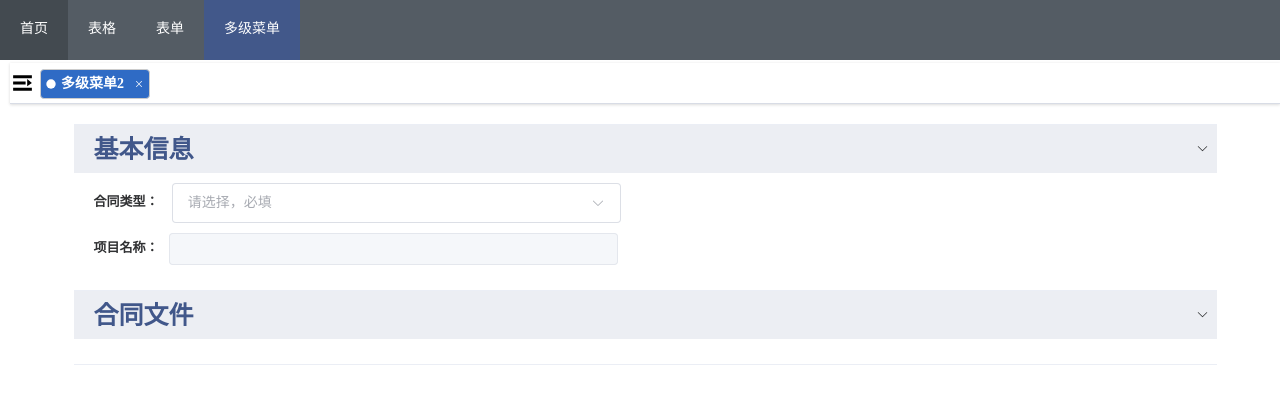
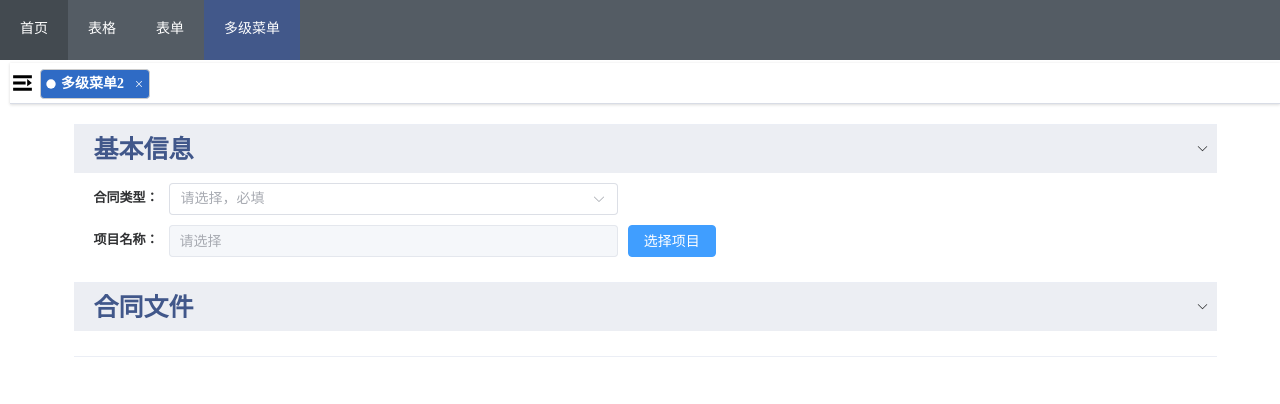
Before and after one commit to yuansp/vue3-ts-element-plus, a Vue app: page /meus/meus2 in a window 1280 px wide. Shown: the top 404 px of the page. Built offline with nearby package versions, Linux system fonts and the light colour scheme.

Commit message:
表单完善

```diff
--- a/components.d.ts
+++ b/components.d.ts
@@ -13,6 +13,7 @@ declare module '@vue/runtime-core' {
     ElConfigProvider: typeof import('element-plus/es')['ElConfigProvider']
     ElContainer: typeof import('element-plus/es')['ElContainer']
     ElDialog: typeof import('element-plus/es')['ElDialog']
+    ElForm: typeof import('element-plus/es')['ElForm']
     ElHeader: typeof import('element-plus/es')['ElHeader']
     ElInput: typeof import('element-plus/es')['ElInput']
     ElMain: typeof import('element-plus/es')['ElMain']
--- a/src/components/project/projectType.vue
+++ b/src/components/project/projectType.vue
@@ -1,9 +1,9 @@
 <template>
   <el-select
     class="m-2 widths"
-    size="large"
     v-model="value"
     placeholder="请选择，必填"
+    @change="select"
   >
     <el-option
       v-for="item in data"
@@ -23,7 +23,13 @@ export default defineComponent({
   components: {
     ElSelect,
   },
-  setup() {
+  props: {
+    selectType: {
+      type: Function,
+      required: true,
+    },
+  },
+  setup(props) {
     const value = ref("");
     const options = reactive<{ data: projectType[] }>({
       data: [],
@@ -36,9 +42,17 @@ export default defineComponent({
     onMounted(() => {
       getData();
     });
+    const select = (val: number) => {
+      options.data.forEach((item) => {
+        if (item.id === val) {
+          props.selectType(item);
+        }
+      });
+    };
     return {
       value,
       ...toRefs(options),
+      select,
     };
   },
 });
--- a/src/views/meus/meuchild/meus2.vue
+++ b/src/views/meus/meuchild/meus2.vue
@@ -1,16 +1,21 @@
 <template>
   <div class="mains">
+    <el-form :model="formData">
       <el-collapse v-model="activeNames">
         <el-collapse-item name="1">
           <template #title>
             <span class="headers">基本信息</span>
           </template>
           <div class="rows">
-          <span class="titles">合同类型：</span> <ProjectType />
+            <span class="titles">合同类型：</span>
+            <span>
+              <ProjectType :selectType="selectType"/>
+            </span>
           </div>
           <div class="rows">
             <span class="titles">项目名称：</span>
-          <el-input type="text" disabled class="W40"></el-input>
+            <el-input type="text" disabled class="W40 showProjects" placeholder="请选择"></el-input>
+            <el-button type="primary" @click="showProject">选择项目</el-button>
           </div>
         </el-collapse-item>
         <el-collapse-item name="2" class="aaa">
@@ -19,21 +24,18 @@
           </template>
         </el-collapse-item>
       </el-collapse>
-    <!-- <div class="rows">
-      <span class="titles">项目名称</span>
-      <el-input type="text" disabled></el-input>
-    </div>
-    <el-button @click="showDialog">选择项目按钮</el-button> -->
+    </el-form>
     <el-dialog v-model="dialogVisible" title="选择项目" width="50%">
       <Project :selectProject="selectProject" :closed="closed" />
     </el-dialog>
   </div>
 </template>
 <script lang='ts'>
-import { defineComponent, ref } from "vue";
-import { ElDialog, ElButton, ElTable, ElInput } from "element-plus";
+import { defineComponent, reactive, ref } from "vue";
+import { ElDialog, ElButton, ElTable, ElInput, ElForm } from "element-plus";
 import Project from "@/components/project/project.vue";
 import ProjectType from "@/components/project/projectType.vue";
+import { projectType } from "@/stype/project";
 export default defineComponent({
   components: {
     Project,
@@ -41,11 +43,18 @@ export default defineComponent({
     ElDialog,
     ElButton,
     ElInput,
+    ElForm,
   },
   setup() {
     const dialogVisible = ref(false);
     const activeNames = ref(["1", "2", "3"]);
-    const showDialog = () => {
+    const formData = reactive({
+      projectType: "",
+      projectTypeId: 0,
+      projectName: "",
+      projectId: "",
+    });
+    const showProject = () => {
       dialogVisible.value = true;
     };
     const closed = () => {
@@ -54,12 +63,18 @@ export default defineComponent({
     const selectProject = (data: any) => {
       console.log(data);
     };
+    const selectType = (data: projectType) => {
+      formData.projectType = data.type;
+      formData.projectTypeId = data.id;
+    };
     return {
+      activeNames,
       dialogVisible,
-      showDialog,
+      formData,
       closed,
       selectProject,
-      activeNames,
+      showProject,
+      selectType,
     };
   },
 });
@@ -69,22 +84,30 @@ export default defineComponent({
   margin: 0 auto;
   width: 90%;
   background: rgb(234, 233, 233);
+
   .headers {
     padding-left: 20px;
     font-size: 25px;
     font-weight: bold;
     color: #41578a;
   }
+
   .rows {
     padding-top: 10px;
     padding-left: 20px;
     text-align: left;
+
     ::v-deep(.el-input__inner) {
       border-radius: 5px;
     }
+
     .titles {
       padding-right: 10px;
       font-weight: bold;
+    }
+
+    .showProjects {
+      margin-right: 10px !important;
     }
   }
 
@@ -94,7 +117,8 @@ export default defineComponent({
     }
   }
 }
-.W40{
+
+.W40 {
   width: 40%;
 }
 </style>
```
Lines whose indentation alone changed are shown as unchanged.
